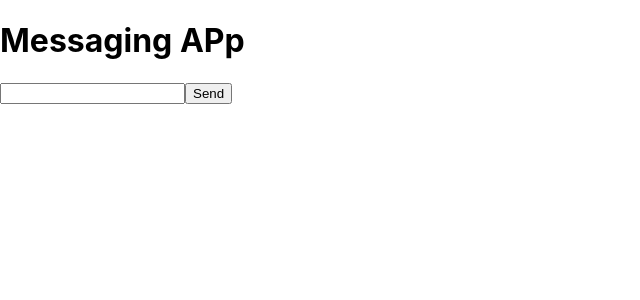
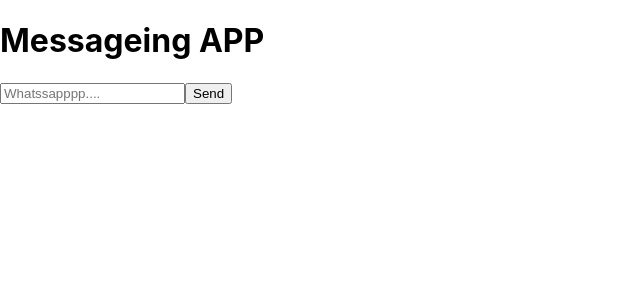
Before and after one commit to dac-22-mumbai/my-react-project, a React (Create React App) app: page / in a window 1280 px wide. Shown: the top 300 px of the page, without its empty margins (0-640 px from the left). Built offline with nearby package versions, Linux system fonts and the light colour scheme.

Commit message:
working with input and list.

```diff
--- a/src/App.js
+++ b/src/App.js
@@ -1,28 +1,34 @@
-import { useRef, useState } from "react";
+import { useState } from "react";
 
 function App() {
-  let inputRef = useRef();
-  let [list, setList] = useState([]);
+  let [messageList, setMessageList] = useState([]);
+  let [message, setMessage] = useState("");
 
-  let addNewItem = () => {
-    console.log(document.getElementById("id1"));
-    console.log(inputRef.current);
+  let handleMessageChange = (e) => {
+    console.log(e.target.value);
+    setMessage(e.target.value);
+  };
 
-    const inputMesage = inputRef.current.value;
-    const list1 = [inputMesage, ...list];
-    setList(list1);
+  let addMessage2MessageList = () => {
+    let newMessageList = [message, ...messageList];
+    setMessageList(newMessageList);
 
-    inputRef.current.value = "";
+    setMessage("");
   };
 
   return (
     <div>
-      <h1>Messaging APp</h1>
-      <input type="text" id="id1" ref={inputRef} />
-      <input type="button" value="Send" onClick={addNewItem} />
+      <h1>Messageing APP</h1>
 
-      {/** WOrk with list/map */}
-      {list.map((item) => (
+      <input
+        type="text"
+        placeholder="Whatssapppp...."
+        value={message}
+        onChange={handleMessageChange}
+      />
+      <input type="button" value="Send" onClick={addMessage2MessageList} />
+
+      {messageList.map((item) => (
         <h1>{item}</h1>
       ))}
     </div>
```
